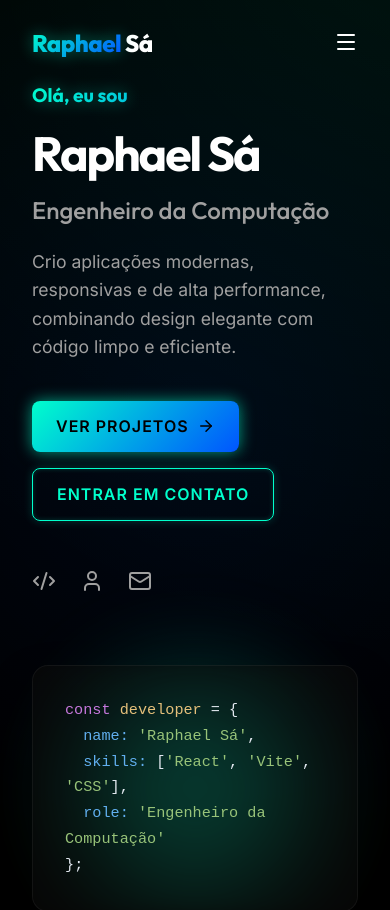
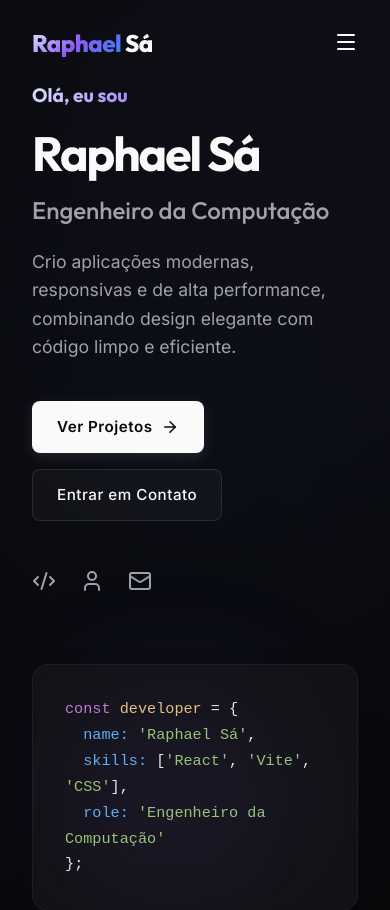
Before and after one commit to Rapha23cs/portif-lio, a React (Vite) app: page / in a window 390 px wide. Shown: the top 910 px of the page. Built offline with nearby package versions, Linux system fonts and the light colour scheme.

Commit message:
style: overhaul visual premium para o portfólio

```diff
--- a/src/components/Contact.css
+++ b/src/components/Contact.css
@@ -51,7 +51,7 @@
   width: 50px;
   height: 50px;
   border-radius: 50%;
-  background: rgba(0, 255, 204, 0.1);
+  background: rgba(139, 92, 246, 0.1);
   color: var(--accent-color);
   display: flex;
   justify-content: center;
@@ -79,5 +79,5 @@
 .link-card:hover {
   transform: translateY(-5px);
   border-color: var(--accent-color);
-  box-shadow: 0 5px 15px rgba(0, 255, 204, 0.15);
+  box-shadow: 0 5px 15px var(--accent-glow);
 }
--- a/src/components/Hero.css
+++ b/src/components/Hero.css
@@ -79,18 +79,18 @@
 
 .glow-orb {
   position: absolute;
-  width: 300px;
-  height: 300px;
-  background: radial-gradient(circle, var(--accent-glow) 0%, transparent 70%);
+  width: 350px;
+  height: 350px;
+  background: radial-gradient(circle, var(--accent-glow) 0%, transparent 60%);
   border-radius: 50%;
-  filter: blur(40px);
+  filter: blur(60px);
   z-index: 0;
-  animation: pulse 4s infinite alternate;
+  animation: pulse 6s infinite alternate cubic-bezier(0.4, 0, 0.2, 1);
 }
 
 @keyframes pulse {
-  0% { transform: scale(1); opacity: 0.5; }
-  100% { transform: scale(1.2); opacity: 0.8; }
+  0% { transform: scale(1) translate(0, 0); opacity: 0.4; }
+  100% { transform: scale(1.1) translate(-20px, 10px); opacity: 0.7; }
 }
 
 .visual-card {
@@ -99,7 +99,7 @@
   padding: 2rem;
   width: 100%;
   max-width: 400px;
-  box-shadow: 0 20px 40px rgba(0, 0, 0, 0.4);
+  box-shadow: 0 24px 50px rgba(0, 0, 0, 0.5), 0 0 0 1px rgba(255, 255, 255, 0.05);
 }
 
 .code-snippet {
--- a/src/components/Projects.css
+++ b/src/components/Projects.css
@@ -112,13 +112,14 @@
 }
 
 .tag {
-  background: rgba(0, 255, 204, 0.1);
-  color: var(--accent-color);
-  padding: 0.3rem 0.8rem;
+  background: rgba(139, 92, 246, 0.1);
+  color: var(--text-primary);
+  padding: 0.35rem 0.9rem;
   border-radius: 20px;
   font-size: 0.8rem;
   font-weight: 500;
-  border: 1px solid rgba(0, 255, 204, 0.2);
+  border: 1px solid rgba(139, 92, 246, 0.3);
+  letter-spacing: 0.5px;
 }
 
 /* Featured Dashboard */
@@ -163,7 +164,7 @@
   flex: 2.2;
   width: 100%;
   min-height: 450px;
-  background: rgba(0, 0, 0, 0.7);
+  background: rgba(9, 9, 11, 0.8);
   display: flex;
   flex-direction: column;
 }
@@ -194,12 +195,12 @@
 .dot-green { background: #27c93f; }
 
 .featured-dashboard .dashboard-iframe-wrapper {
-  border-left: 1px solid rgba(0, 255, 204, 0.1);
+  border-left: 1px solid rgba(255, 255, 255, 0.05);
 }
 
 .featured-dashboard.reversed .dashboard-iframe-wrapper {
   border-left: none;
-  border-right: 1px solid rgba(0, 255, 204, 0.1);
+  border-right: 1px solid rgba(255, 255, 255, 0.05);
 }
 
 @media (max-width: 1023px) {
@@ -207,7 +208,7 @@
   .featured-dashboard.reversed .dashboard-iframe-wrapper {
     border-left: none;
     border-right: none;
-    border-top: 1px solid rgba(0, 255, 204, 0.1);
+    border-top: 1px solid rgba(255, 255, 255, 0.05);
   }
 }
 
--- a/src/index.css
+++ b/src/index.css
@@ -1,18 +1,18 @@
 :root {
-  /* Absolute black background */
-  --bg-dark: #000000;
-  --bg-surface: rgba(10, 10, 10, 0.6);
-  --bg-surface-hover: rgba(20, 20, 20, 0.8);
+  /* Elegant Dark Backgrounds */
+  --bg-dark: #09090b; /* Zinc 950 */
+  --bg-surface: rgba(24, 24, 27, 0.65); /* Zinc 900 translucent */
+  --bg-surface-hover: rgba(39, 39, 42, 0.8); /* Zinc 800 */
 
   /* Text colors */
-  --text-primary: #ffffff;
-  --text-secondary: #a0a0a0;
+  --text-primary: #fafafa;
+  --text-secondary: #a1a1aa;
 
-  /* Cold Neon Palette */
-  --accent-color: #00ffcc;      /* Neon Teal/Mint */
-  --accent-secondary: #0055ff;  /* Deep Blue */
-  --accent-glow: rgba(0, 255, 204, 0.6);
-  --accent-secondary-glow: rgba(0, 85, 255, 0.6);
+  /* Modern Premium Palette (Indigo/Violet) */
+  --accent-color: #8b5cf6;      /* Violet 500 */
+  --accent-secondary: #3b82f6;  /* Blue 500 */
+  --accent-glow: rgba(139, 92, 246, 0.3);
+  --accent-secondary-glow: rgba(59, 130, 246, 0.3);
 
   --font-main: 'Inter', system-ui, -apple-system, sans-serif;
   --font-heading: 'Outfit', 'Inter', system-ui, -apple-system, sans-serif;
@@ -38,7 +38,7 @@ body {
   -moz-osx-font-smoothing: grayscale;
 }
 
-/* Background Gradients - cyber/neon vibe */
+/* Background Gradients - Subtle and elegant */
 body::before {
   content: '';
   position: fixed;
@@ -46,8 +46,8 @@ body::before {
   left: -50%;
   width: 200%;
   height: 200%;
-  background: radial-gradient(circle at 50% 50%, rgba(0, 85, 255, 0.08) 0%, transparent 50%),
-              radial-gradient(circle at 80% 20%, rgba(0, 255, 204, 0.08) 0%, transparent 50%);
+  background: radial-gradient(circle at 50% 50%, rgba(59, 130, 246, 0.04) 0%, transparent 60%),
+              radial-gradient(circle at 80% 20%, rgba(139, 92, 246, 0.05) 0%, transparent 50%);
   z-index: -1;
   pointer-events: none;
 }
@@ -73,42 +73,40 @@ ul {
   list-style: none;
 }
 
-/* Darker Glassmorphism */
+/* Refined Glassmorphism */
 .glass {
-  background: rgba(0, 0, 0, 0.7);
-  backdrop-filter: blur(15px);
-  -webkit-backdrop-filter: blur(15px);
-  border: 1px solid rgba(0, 255, 204, 0.1);
+  background: rgba(9, 9, 11, 0.7);
+  backdrop-filter: blur(20px);
+  -webkit-backdrop-filter: blur(20px);
+  border: 1px solid rgba(255, 255, 255, 0.06);
 }
 
 .glass-card {
   background: var(--bg-surface);
-  backdrop-filter: blur(10px);
-  -webkit-backdrop-filter: blur(10px);
+  backdrop-filter: blur(12px);
+  -webkit-backdrop-filter: blur(12px);
   border: 1px solid rgba(255, 255, 255, 0.05);
   border-radius: 16px;
-  transition: transform 0.3s ease, background 0.3s ease, box-shadow 0.3s ease, border 0.3s ease;
+  box-shadow: 0 4px 20px rgba(0, 0, 0, 0.2);
+  transition: transform 0.3s cubic-bezier(0.4, 0, 0.2, 1), background 0.3s ease, box-shadow 0.3s ease, border-color 0.3s ease;
 }
 
 .glass-card:hover {
-  transform: translateY(-5px);
+  transform: translateY(-4px);
   background: var(--bg-surface-hover);
-  /* Neon border and shadow on hover */
-  border: 1px solid var(--accent-color);
-  box-shadow: 0 0 20px rgba(0, 255, 204, 0.2), inset 0 0 10px rgba(0, 255, 204, 0.1);
+  border-color: rgba(255, 255, 255, 0.12);
+  box-shadow: 0 12px 30px rgba(0, 0, 0, 0.4), 0 0 0 1px rgba(139, 92, 246, 0.1);
 }
 
-/* Gradient text with neon pop */
+/* Gradient text - sleek linear gradient */
 .text-gradient {
-  background: linear-gradient(135deg, var(--accent-color), var(--accent-secondary));
+  background: linear-gradient(135deg, #e0e7ff 0%, var(--accent-color) 50%, var(--accent-secondary) 100%);
   -webkit-background-clip: text;
   -webkit-text-fill-color: transparent;
   background-clip: text;
-  /* Text shadow doesn't work well with background-clip directly, but the contrast helps */
-  filter: drop-shadow(0 0 8px rgba(0, 255, 204, 0.4));
 }
 
-/* Buttons with strong neon glow */
+/* Buttons with elegant interactions */
 .btn {
   display: inline-flex;
   align-items: center;
@@ -116,39 +114,38 @@ ul {
   gap: 0.5rem;
   padding: 0.8rem 1.5rem;
   border-radius: 8px;
-  font-weight: 600;
+  font-weight: 500;
   cursor: pointer;
-  transition: all 0.3s ease;
-  border: none;
+  transition: all 0.25s cubic-bezier(0.4, 0, 0.2, 1);
+  border: 1px solid transparent;
   font-family: var(--font-main);
-  font-size: 1rem;
-  text-transform: uppercase;
-  letter-spacing: 1px;
+  font-size: 0.95rem;
+  letter-spacing: 0.5px;
 }
 
 .btn-primary {
-  background: linear-gradient(135deg, var(--accent-color), var(--accent-secondary));
-  color: #000; /* Contrast against neon */
-  font-weight: 800;
-  box-shadow: 0 0 15px var(--accent-glow);
+  background: var(--text-primary);
+  color: var(--bg-dark);
+  font-weight: 600;
+  box-shadow: 0 4px 14px rgba(255, 255, 255, 0.1);
 }
 
 .btn-primary:hover {
-  box-shadow: 0 0 25px var(--accent-glow), 0 0 15px var(--accent-secondary-glow);
-  transform: translateY(-2px) scale(1.02);
+  background: #e4e4e7; /* zinc-200 */
+  box-shadow: 0 6px 20px rgba(255, 255, 255, 0.15);
+  transform: translateY(-2px);
 }
 
 .btn-outline {
-  background: transparent;
-  color: var(--accent-color);
-  border: 1px solid var(--accent-color);
-  box-shadow: 0 0 10px rgba(0, 255, 204, 0.2), inset 0 0 5px rgba(0, 255, 204, 0.2);
+  background: rgba(255, 255, 255, 0.03);
+  color: var(--text-primary);
+  border: 1px solid rgba(255, 255, 255, 0.1);
 }
 
 .btn-outline:hover {
-  background: rgba(0, 255, 204, 0.1);
-  box-shadow: 0 0 20px rgba(0, 255, 204, 0.4), inset 0 0 10px rgba(0, 255, 204, 0.4);
-  text-shadow: 0 0 5px var(--accent-color);
+  background: rgba(255, 255, 255, 0.08);
+  border-color: rgba(255, 255, 255, 0.2);
+  transform: translateY(-2px);
 }
 
 /* Layout Utilities */
```
